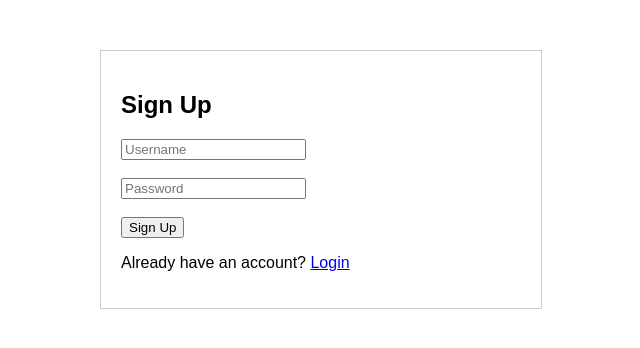
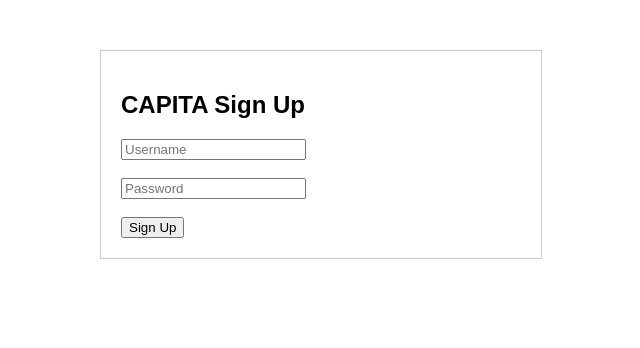
Before and after one commit to gregplays22k/aigenerate, a plain HTML site: page index.html in a window 1280 px wide. Shown: the whole page, without its empty margins (319-959 px from the left). Drawn offline with Linux system fonts and the light colour scheme.

Commit message:
Update index.html

```diff
--- a/index.html
+++ b/index.html
@@ -20,19 +20,10 @@
 <body>
 
 <div class="container" id="signup-form">
-    <h2>Sign Up</h2>
+    <h2>CAPITA Sign Up</h2>
     <input type="text" id="signup-username" placeholder="Username"><br><br>
     <input type="password" id="signup-password" placeholder="Password"><br><br>
     <button onclick="signup()">Sign Up</button>
-    <p>Already have an account? <a href="#" onclick="showLogin()">Login</a></p>
-</div>
-
-<div class="container hidden" id="login-form">
-    <h2>Login</h2>
-    <input type="text" id="login-username" placeholder="Username"><br><br>
-    <input type="password" id="login-password" placeholder="Password"><br><br>
-    <button onclick="login()">Login</button>
-    <p>Don't have an account? <a href="#" onclick="showSignup()">Sign Up</a></p>
 </div>
 
 <div class="container hidden" id="user-dashboard">
```
